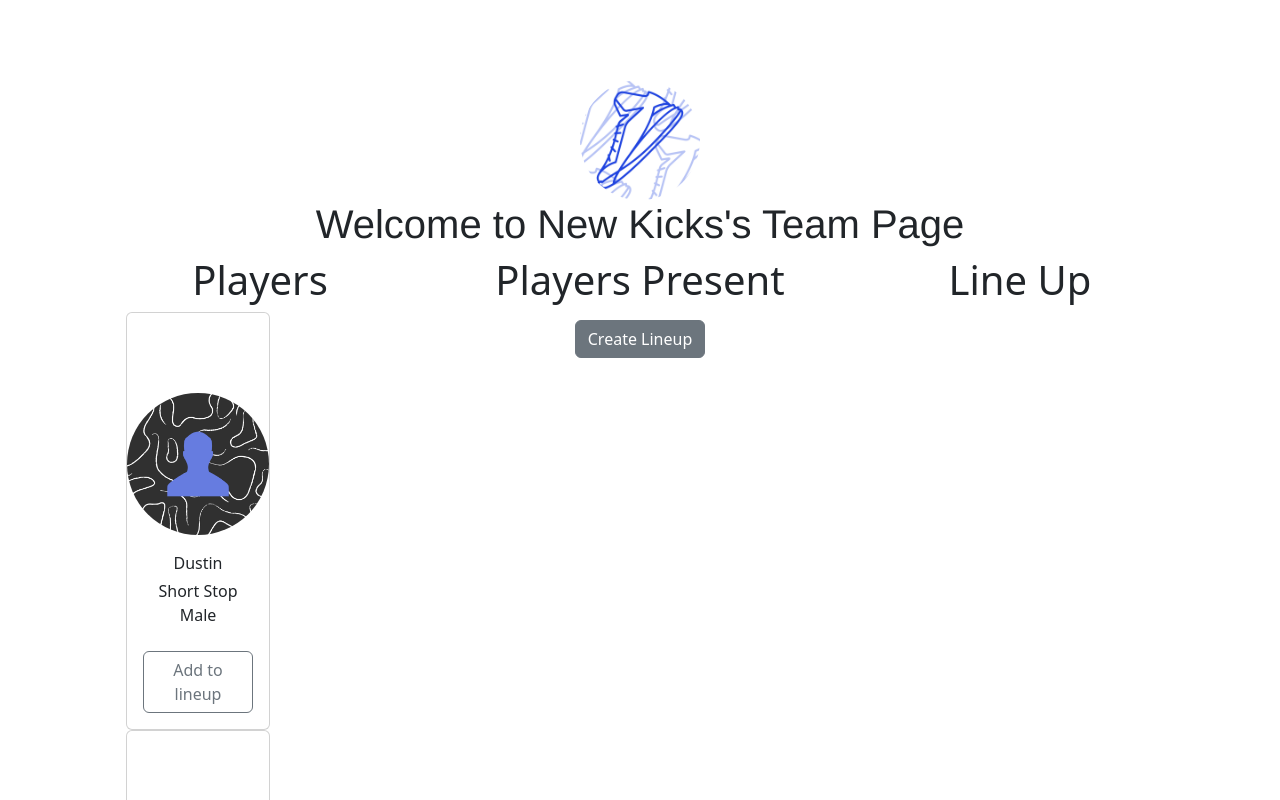
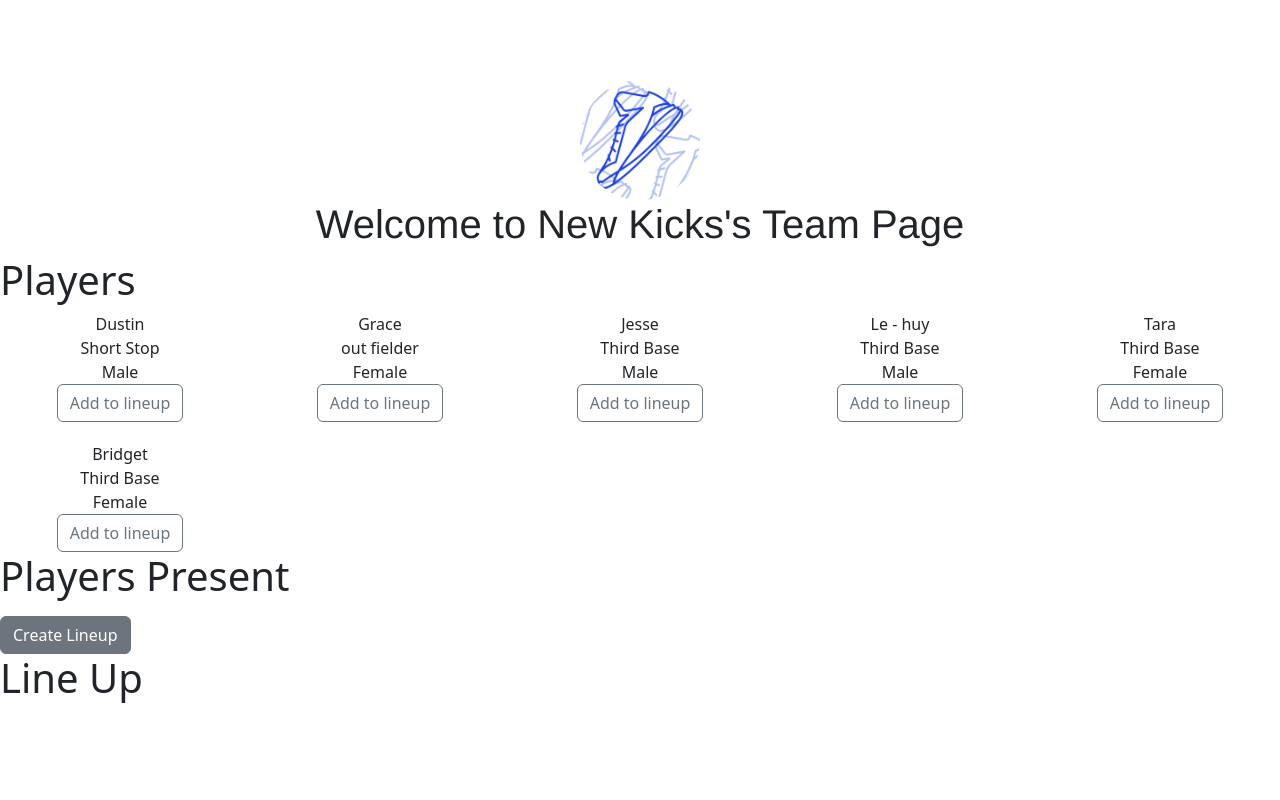
Before and after one commit to jrymnd/ReactApp1, a React (Create React App) app: page / in a window 1280 px wide. Shown: the top 800 px of the page. Built offline with nearby package versions, Linux system fonts and the light colour scheme.

Commit message:
updated css file

```diff
--- a/src/App.css
+++ b/src/App.css
@@ -56,3 +56,15 @@
   margin-left: auto;
   margin-right: auto;
 }
+
+.grid-container {
+  display: grid;
+  grid-template-columns: repeat(auto-fit, minmax(200px, 1fr));
+  grid-gap: 20px;
+}
+
+.grid-item {
+  background-color: #f2f2f2;
+  padding: 20px;
+  border-radius: 5px;
+}
--- a/src/components/lists/TeamList.js
+++ b/src/components/lists/TeamList.js
@@ -2,6 +2,7 @@ import 'bootstrap/dist/css/bootstrap.min.css';
 import { useState } from "react";
 import { Button, Col, Container, Row, Card, CardBody, CardTitle, CardSubtitle } from 'reactstrap';
 import { players } from "../../playersList";
+import { teamInfo } from "../../teamName";
 
 
 export default function TeamList() {
@@ -23,25 +24,23 @@ const lineUp = blist.map(player =>
 
 
 const listPlayers = players.map(player =>
-    <Card style={{
-        width: '9rem'
-    }}>
-        <img
+<div classname="grid-item" key={player.name}>
+        {/* <img
           className='avatar'
           src={player.imageUrl}
           alt={'Photo of ' + player.name}
-          />
-    <CardBody>
-    <CardTitle>{player.name}</CardTitle>
+          /> */}
 
-    <CardSubtitle>{player.position}
+        {player.name}
+        <br />
+        {player.position}
         <br />
         {player.male ? 'Male' : 'Female'}
-    </CardSubtitle>
+
     <br />
         <Button color="secondary" outline  onClick={() => onClick({player})}>Add to lineup</Button>
-        </CardBody>
-    </Card>
+
+        </div>
 );
 
 const sortedLineup = sortedBlist.map(player =>
@@ -97,32 +96,25 @@ function onButtonClick({blist}){
 
 
 return (
-    <Container>
-    <div className="textCenter">
-        <Row>
-            <Col>
+
+    <div>
+
     <h1>Players</h1>
-    <Container>
-    <ul>{listPlayers}</ul>
-    </Container>
-    </Col>
-<Col>
+
+    <div className="textCenter grid-container">{listPlayers}</div>
+
+
 <h1>Players Present</h1>
     <ul>{lineUp}</ul>
     <Button className='buttonCenter' onClick={() => onButtonClick({blist})}>
                 Create Lineup
     </Button>
-    </Col>
-    <Col>
+
     <h1>Line Up</h1>
     <ul>{sortedLineup}</ul>
-    </Col>
-    </Row>
-    <Row>
-        <h1>Hello</h1>
-    </Row>
+
+
     </div>
 
-    </Container>
 );
 }
```
Also changed, not shown: src/index.css (line endings or trailing spaces).
